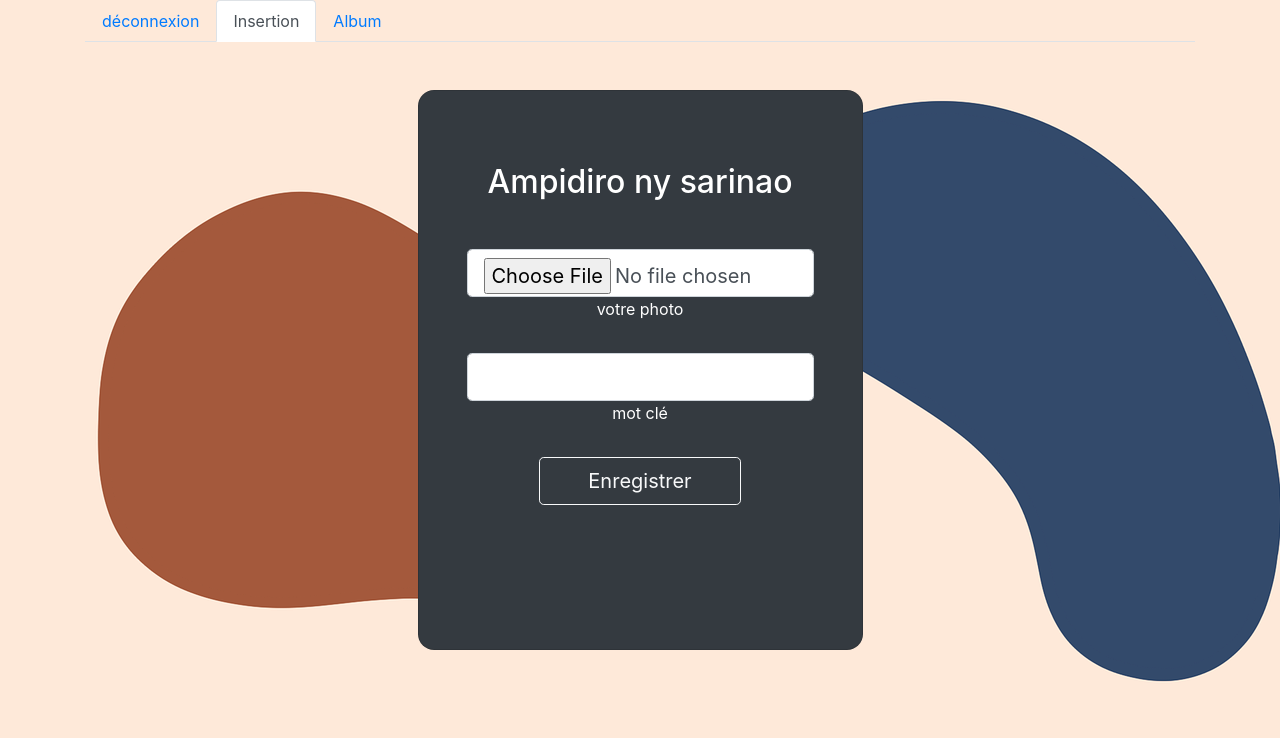
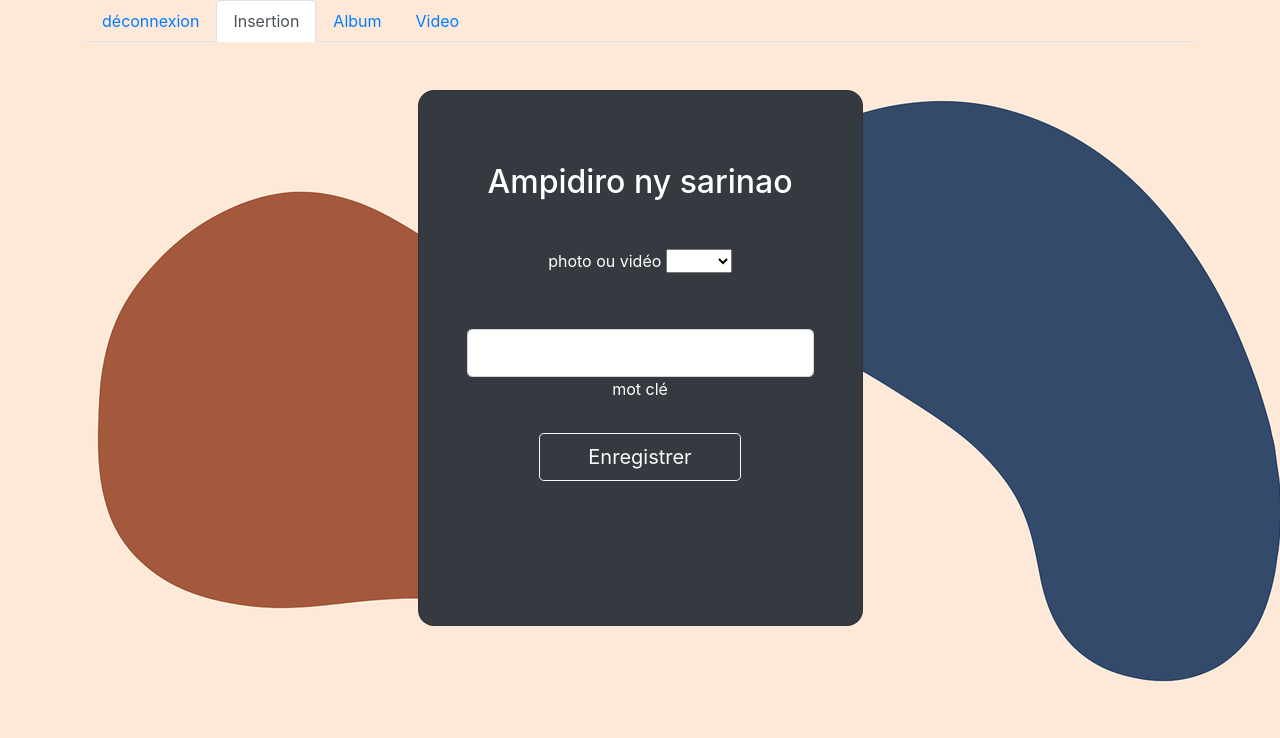
Before and after one commit to hery0011/Album-Photo, a PHP site: page /insertion.php in a window 1280 px wide. Shown: the top 738 px of the page. Run offline with PHP 8.4, Linux system fonts and the light colour scheme; a user stored in the database is signed in.

Commit message:
ajout video

```diff
--- a/insertion.php
+++ b/insertion.php
@@ -34,6 +34,9 @@
 	    <li class="nav-item">
 	      <a class="nav-link" href="affichage.php">Album</a>
 	    </li>
+	     <li class="nav-item">
+	      <a class="nav-link" href="affichageVideo.php">Video</a>
+	    </li>
 	  </ul>
 	</div>
 
@@ -49,15 +52,45 @@
 
 	              <h2 class="fw-bold mb-5">Ampidiro ny sarinao</h2>
 
-	              <div class="form-outline form-white mb-4">
+	              <label>photo ou vidéo</label>
+	               <select id="choseSelect" onchange="verification()">
+ 				  	<option></option>
+	              	<option value="photo">photo</option>
+	              	<option value="video">video</option>
+	              </select><br><br><br>
+
+	              <div class="form-outline form-white mb-4" hidden id="photo">
 	                <input id="typeEmailX" type="file" name="fichier" class="form-control form-control-lg" />
 	                <label class="form-label" for="typeEmailX">votre photo</label>
+	              </div>
+
+	              <div class="form-outline form-white mb-4" hidden id="video">
+	                <input id="typeEmailX" type="file" accept="video/*" name="fichier" class="form-control form-control-lg" />
+	                <label class="form-label" for="typeEmailX">votre video</label>
 	              </div>
 
 	              <div class="form-outline form-white mb-4">
 	                <input type="text" name="motCle" id="typePasswordX" class="form-control form-control-lg" />
 	                <label class="form-label" for="typePasswordX">mot clé</label>
 	              </div>
+
+
+
+	              <script type="text/javascript">
+	              	function verification(){
+		              	var photo = document.getElementById("choseSelect").value;
+
+		              	if (photo == 'photo') {
+		              		document.getElementById("photo").removeAttribute("hidden");
+		              		document.getElementById("video").setAttribute("hidden", "true");
+		              	}
+
+		              	if(photo == 'video'){
+		              		document.getElementById("photo").setAttribute("hidden", "true");
+		              		document.getElementById("video").removeAttribute("hidden");
+		              	}
+	              	}
+	              </script>
 
 	              <button class="btn btn-outline-light btn-lg px-5" type="submit">Enregistrer</button>
 
--- a/sql/album_photo.sql
+++ b/sql/album_photo.sql
@@ -32,7 +32,8 @@ CREATE TABLE `album` (
   `file_url` varchar(255) NOT NULL,
   `date_insertion` varchar(255) NOT NULL,
   `motCle` varchar(255) NOT NULL,
-  `userId` int(11) NOT NULL
+  `userId` int(11) NOT NULL,
+  `type` int(11) NOT NULL
 ) ENGINE=InnoDB DEFAULT CHARSET=latin1;
 
 --
```
Also changed, not shown: affichage.php (+8 -4 lines), traitementInsertion.php (+11 -2 lines).
